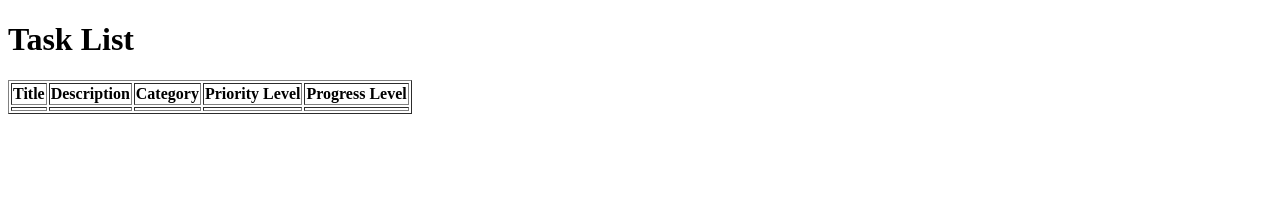
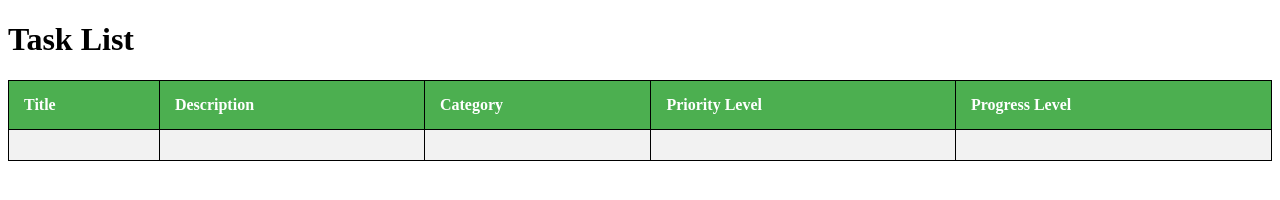
Before and after one commit to esraaAmr/RoboGarden-Projects, a plain HTML site: page Task_Manager/tasks.html in a window 1280 px wide. Drawn offline with Linux system fonts and the light colour scheme.

Commit message:
adding styles to tasks.html

```diff
--- a/Task_Manager/tasks.html
+++ b/Task_Manager/tasks.html
@@ -4,6 +4,30 @@
     <meta charset="UTF-8">
     <meta name="viewport" content="width=device-width, initial-scale=1.0">
     <title>Task List</title>
+    <style>
+        table {
+          border-collapse: collapse;
+          width: 100%;
+        }
+
+        table, th, td {
+          border: 1px solid black;
+        }
+
+        th, td {
+          padding: 15px;
+          text-align: left;
+        }
+
+        th {
+          background-color: #4CAF50;
+          color: white;
+        }
+
+        tr:nth-child(even) {
+          background-color: #f2f2f2;
+        }
+    </style>
 </head>
 <body>
     <h1>Task List</h1>
```
